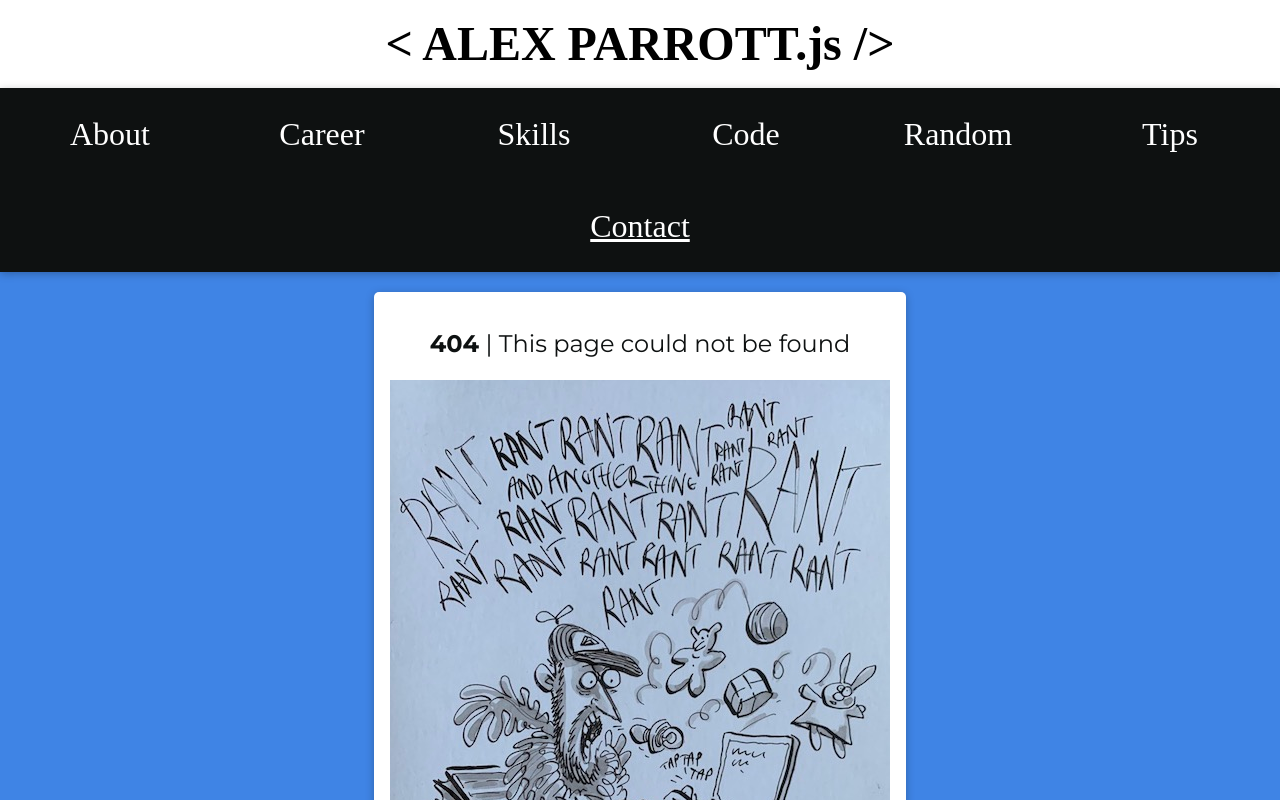
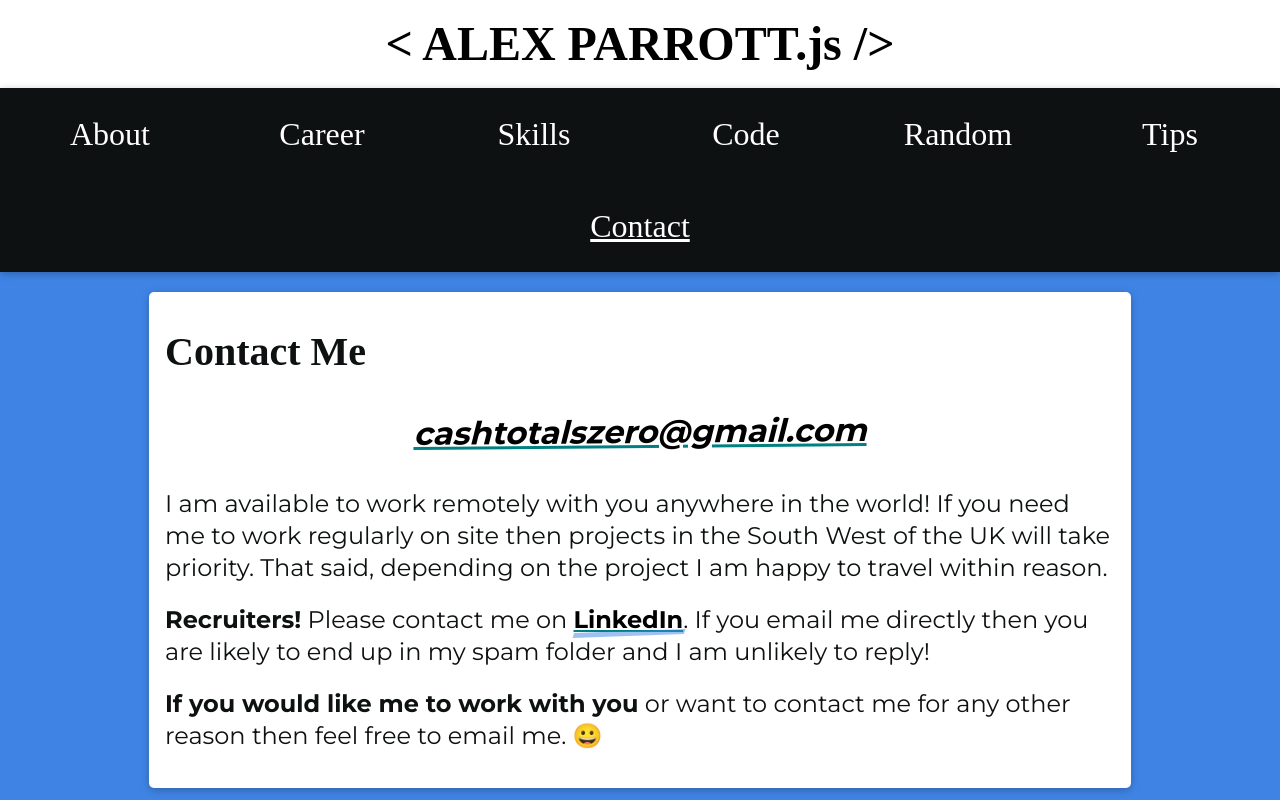
Before and after one commit to cashtotalszero/alex-parrott, a Next.js app: page /contact in a window 1280 px wide. Before the commit this address had no page. Shown: the top 800 px of the page. Built offline with nearby package versions, Linux system fonts and the light colour scheme; a web font is replaced by a local one.

Commit message:
Contact page added

```diff
--- /dev/null
+++ b/pages/contact.js
@@ -0,0 +1,74 @@
+import styled from 'styled-components';
+
+import Page from '../components/Page';
+import TextBlock, { LINK, BOLD, EMOJI } from '../components/TextBlock';
+import { LINKEDIN_BIO } from '../constants/urls';
+import { GRINNING_FACE } from '../constants/emojis';
+
+const StyledHighlight = styled.div`
+  margin: 40px 0;
+  font-style: italic;
+  font-weight: 700;
+  transform: skewY(-0.5deg);
+  text-align: center;
+  font-size: 2rem;
+
+  @media only screen and (max-width: 800px) {
+    font-size: 1.5rem;
+  }
+
+  @media only screen and (max-width: 500px) {
+    font-size: 1.25rem;
+  }
+`;
+
+const HomePage = () => (
+  <Page>
+    <h1>Contact Me</h1>
+
+    <StyledHighlight>
+      <a href="mailto:cashtotalszero@gmail.com">cashtotalszero@gmail.com</a>
+    </StyledHighlight>
+
+    <TextBlock
+      contents={[
+        {
+          text:
+            'I am available to work remotely with you anywhere in the world! If you need me to work regularly on site then projects in the South West of the UK will take priority. That said, depending on the project I am happy to travel within reason.',
+        },
+      ]}
+    />
+
+    <TextBlock
+      contents={[
+        { type: BOLD, text: 'Recruiters!', bold: true },
+        {
+          text: ' Please contact me on ',
+        },
+
+        { type: LINK, href: LINKEDIN_BIO, text: 'LinkedIn', bold: true },
+        {
+          text:
+            '. If you email me directly then you are likely to end up in my spam folder and I am unlikely to reply!',
+        },
+      ]}
+    />
+
+    <TextBlock
+      contents={[
+        { type: BOLD, text: 'If you would like me to work with you', bold: true },
+        {
+          text: ' or want to contact me for any other reason then feel free to email me. ',
+        },
+        {
+          type: EMOJI,
+          unicode: GRINNING_FACE,
+          label: 'Grinning face',
+        },
+      ]}
+    />
+    <div />
+  </Page>
+);
+
+export default HomePage;
--- a/pages/demos/matrix.js
+++ b/pages/demos/matrix.js
@@ -23,9 +23,10 @@ const Quote = styled.h2`
   background: black;
   text-align: center;
   padding: 30px;
+  font-style: italic;
 `;
 
-const ANIMATION_LENGTH = 5000;
+const ANIMATION_LENGTH = 10000;
 const FADE_OUT_WAIT = 3000;
 
 const MatrixPage = () => {
--- a/pages/random.js
+++ b/pages/random.js
@@ -36,7 +36,7 @@ const RandomPage = () => (
             { type: NAV, href: MATRIX_DEMO, text: 'Enter The Matrix', bold: true },
             {
               text:
-                ' | You\'re not a real developer until you recreate the "digital rain" sequence from The Matrix in JavaScript.',
+                ' | You\'re not a real developer until you recreate the "digital rain" sequence from The Matrix in JavaScript. Ok, so technically I reverse engineered if from some minified code I found. That still counts, right?',
             },
           ]}
         />
@@ -46,7 +46,7 @@ const RandomPage = () => (
           contents={[
             { type: NAV, href: REDUX_DEMO, text: 'Redux Todos', bold: true },
             {
-              text: " | The classic Redux demo. It's a to do list, build in Redux!",
+              text: " | The classic Redux demo. It's a to do list app, built in Redux!",
             },
           ]}
         />
--- a/pages/skills.js
+++ b/pages/skills.js
@@ -23,6 +23,7 @@ const Container = styled.div`
   justify-content: center;
   margin: 20px;
   position: relative;
+  min-height: 750px;
 `;
 
 const SpinnerWrapper = styled.div`
```
Also changed, not shown: pages/index.js (+8 -0 lines).
